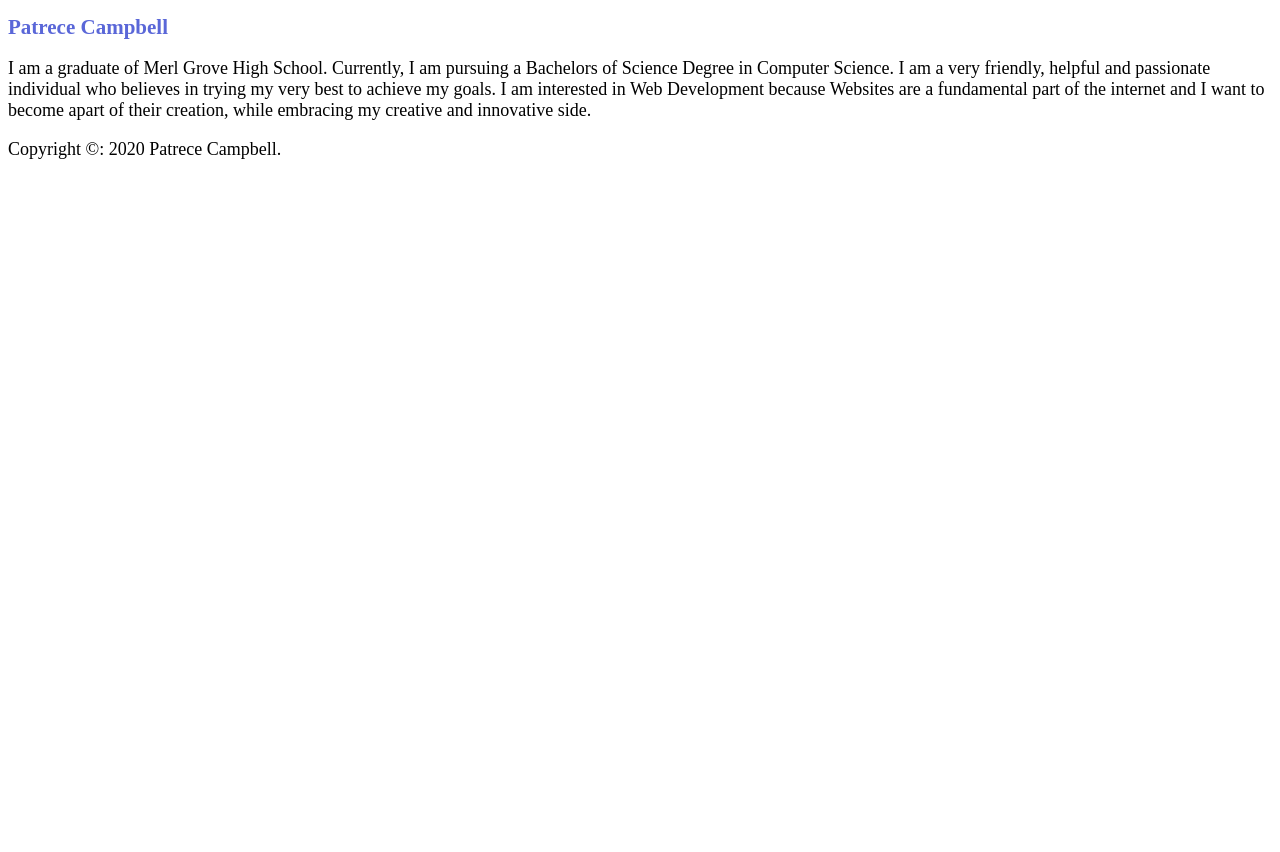
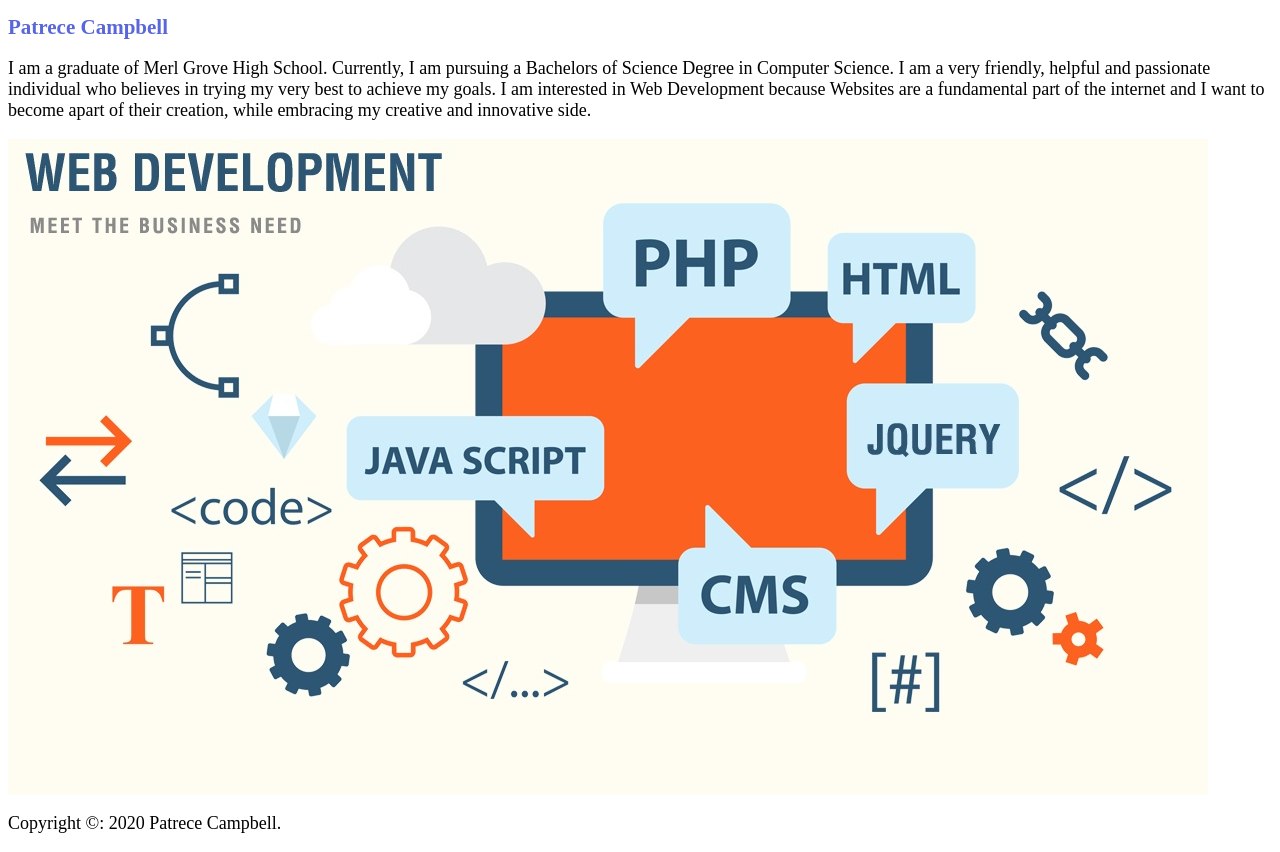
Before and after one commit to PatreceCampbell/info2180-lab1, a plain HTML site: page index.html in a window 1280 px wide. Shown: the part 77-929 px from the top of the page. Before the commit the page ends 800 px from the top, so only its background shows below. Drawn offline with Linux system fonts and the light colour scheme.

Commit message:
Added an image to HTML file called index.html

```diff
--- a/index.html
+++ b/index.html
@@ -15,6 +15,7 @@
 	<main>
 		<h2>Patrece Campbell</h2>
 		<p> I am a graduate of Merl Grove High School. Currently, I am pursuing a Bachelors of Science Degree in Computer Science. I am a very friendly, helpful and passionate individual who believes in trying my very best to achieve my goals. I am interested in Web Development because Websites are a fundamental part of the internet and I want to become apart of their creation, while embracing my creative and innovative side. </p>
+		<img src="website-development-and-design.jpg" alt="Web Development Image">
 	</main>
 	<footer>
 		<p>Copyright &copy: 2020 Patrece Campbell. </p>
```
Also changed, not shown: website-development-and-design.jpg (added).
